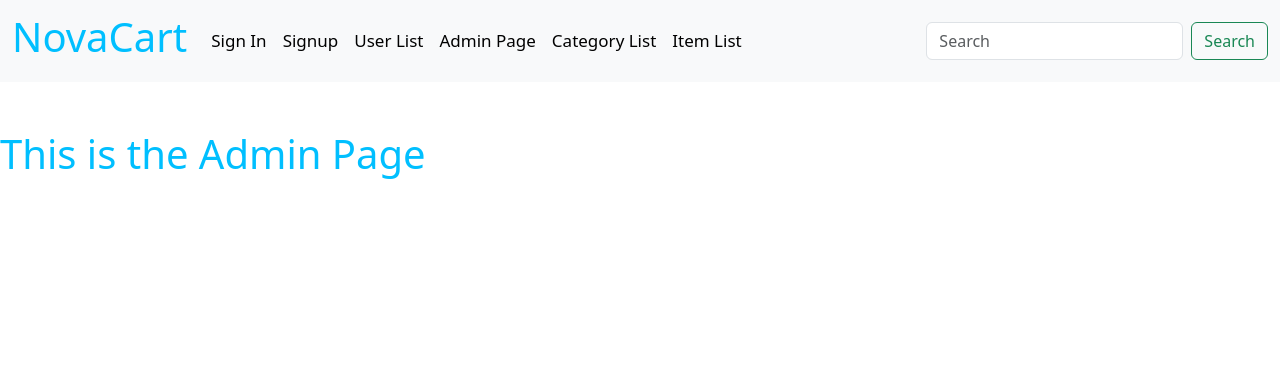
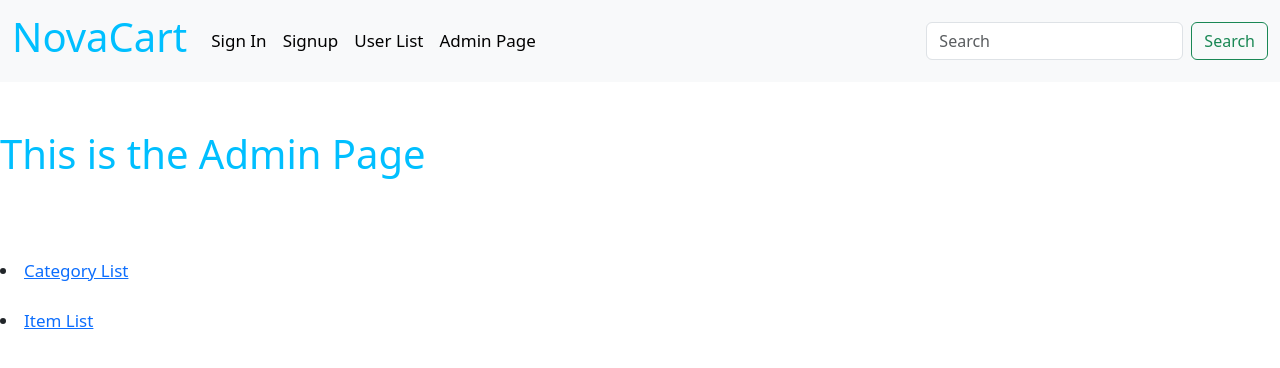
Before and after one commit to JackSparrow9875/Flask, a Flask app: page /admin in a window 1280 px wide. Shown: the top 368 px of the page. Run offline with Flask 3, Linux system fonts and the light colour scheme.

Commit message:
added the New category and new item links to the admin page and removed the same from the navbar

```diff
--- a/templates/admin.html
+++ b/templates/admin.html
@@ -4,4 +4,12 @@
 
 {% block content %}
     <h1>This is the Admin Page</h1>
+    <br/><br/><br/>
+    <li>
+        <a href="{{ url_for('category_list') }}">Category List</a>
+    </li>
+    <br/>
+    <li>
+        <a href="{{ url_for('item_list') }}">Item List</a>
+    </li>
 {% endblock %}
--- a/templates/base.html
+++ b/templates/base.html
@@ -31,12 +31,6 @@
                         <li class="nav-item">
                             <a class="nav-link active" href="{{ url_for('admin') }}">Admin Page</a>
                         </li>
-                        <li class="nav-item">
-                            <a class="nav-link active" href="{{ url_for('category_list') }}">Category List</a>
-                        </li>
-                        <li class="nav-item">
-                            <a class="nav-link active" href="{{ url_for('item_list') }}">Item List</a>
-                        </li>
                         </ul>
                         <form class="d-flex" role="search">
                         <input class="form-control me-2" type="search" placeholder="Search" aria-label="Search">
```
